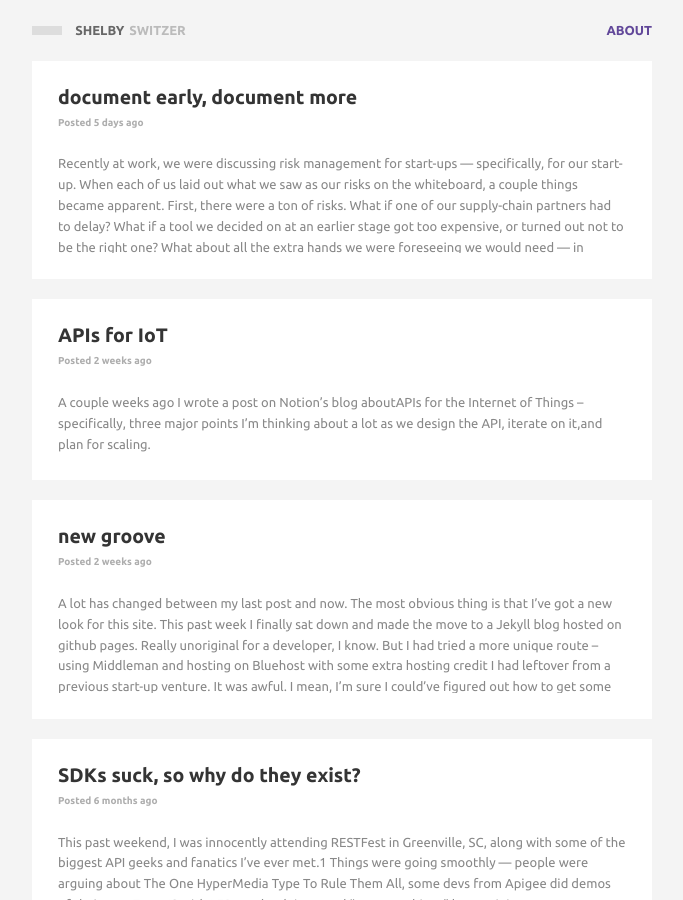
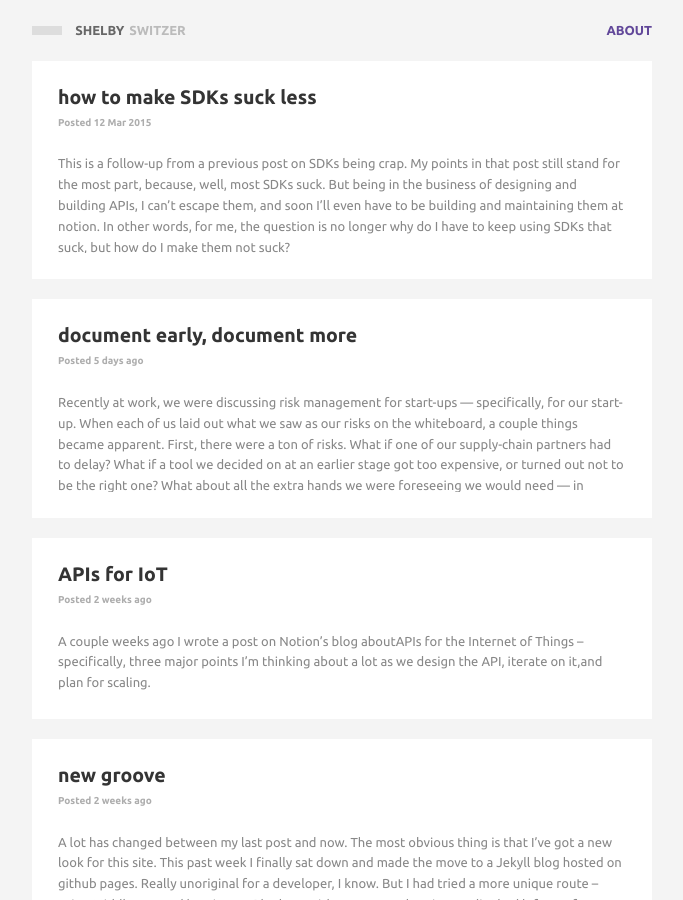
Before and after one commit to switzersc/switzersc.github.io, a Jekyll site: the page built from index.html, in a window 1280 px wide and 900 px high. Shown: the whole window, without its empty margins (298-981 px from the left). Built offline with Jekyll 4.4.1, drawn with Linux system fonts in a browser that asks for light colours; Markdown is read by kramdown in place of the engine named in the settings; the list of posts is cut into pages by our own code; comment, search, counter and statistics services are not loaded.

Commit message:
work on sdks post

```diff
--- /dev/null
+++ b/_posts/2015-03-11-make-sdks-suck-less.md
@@ -0,0 +1,9 @@
+---
+layout: post
+title: how to make SDKs suck less
+date: 2015-03-11 17:00 MST
+---
+
+This is a follow-up from [a previous post](http://shelbyswitzer.com/blog/2014/10/01/sdks-suck/) on SDKs being crap. My points in that post still stand for the most part, because, well, most SDKs suck. But being in the business of designing and building APIs, I can't escape them, and soon I'll even have to be building and maintaining them at [notion](http://getnotion.com).  In other words, for me, the question is no longer why do I have to keep using SDKs that suck, but how do I make them *not* suck?
+
+My main gripes with SDKs are that they tend to be incomplete (e.g. I end up having to just make an HTTP request because the SDK doesn't provide a method to do wrap that request), poorly documented, or just one more layer adding complexity between me and an API. An S
```
Also changed, not shown: _posts/2015-03-06-docoumentation.md (+1 -1 lines).
